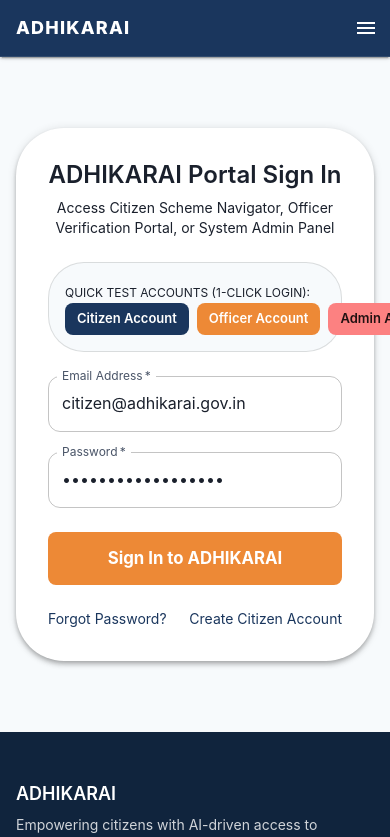
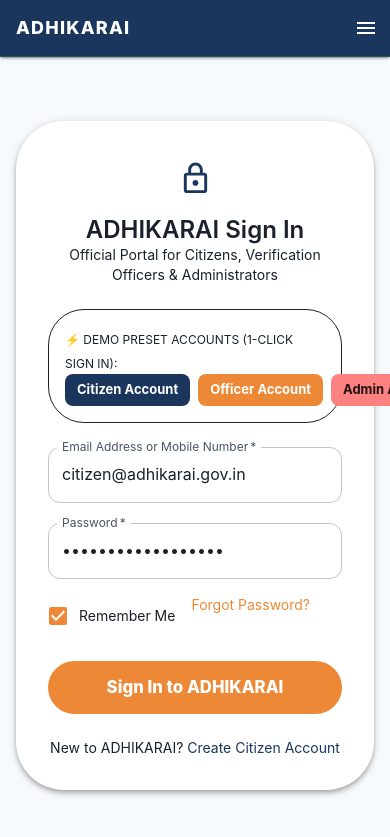
Before and after one commit to JAYASWAROOPA/Adhikarai_project, a React app in the folder Frontend/: page /login in a window 390 px wide. Shown: the top 837 px of the page. Built offline with nearby package versions, Linux system fonts and the light colour scheme; the HTML template or start-up script is replaced by a standard one.

Commit message:
feat(step-4): strengthen Auth flow with email/mobile login, password visibility toggle, remember me, and session persistence

```diff
--- a/Frontend/src/pages/LoginPage.jsx
+++ b/Frontend/src/pages/LoginPage.jsx
@@ -1,6 +1,25 @@
 import React, { useState } from 'react';
-import { Box, Typography, Container, TextField, Button, Paper, Link as MuiLink, Alert, Stack, Chip } from '@mui/material';
+import {
+  Box,
+  Typography,
+  Container,
+  TextField,
+  Button,
+  Paper,
+  Link as MuiLink,
+  Alert,
+  Stack,
+  Chip,
+  IconButton,
+  InputAdornment,
+  FormControlLabel,
+  Checkbox
+} from '@mui/material';
 import { Link, useNavigate } from 'react-router-dom';
+import Visibility from '@mui/icons-material/Visibility';
+import VisibilityOff from '@mui/icons-material/VisibilityOff';
+import SecurityIcon from '@mui/icons-material/Security';
+import LockOutlinedIcon from '@mui/icons-material/LockOutlined';
 import { useAuthStore } from '../store/useAuthStore';
 import { DEFAULT_USERS, ROLES } from '../constants/roles';
 
@@ -9,27 +28,43 @@ const LoginPage = () => {
   const login = useAuthStore((state) => state.login);
   const switchRole = useAuthStore((state) => state.switchRole);
 
-  const [email, setEmail] = useState('citizen@adhikarai.gov.in');
+  const [identifier, setIdentifier] = useState('citizen@adhikarai.gov.in'); // Accepts Email or Mobile
   const [password, setPassword] = useState('Citizen@2026#Apply');
+  const [showPassword, setShowPassword] = useState(false);
+  const [rememberMe, setRememberMe] = useState(true);
+  const [errorMsg, setErrorMsg] = useState('');
 
   const handleLogin = (e) => {
     e.preventDefault();
-    if (email.includes('admin')) {
-      switchRole(ROLES.ADMIN);
-      navigate('/admin');
-    } else if (email.includes('officer')) {
-      switchRole(ROLES.OFFICER);
-      navigate('/officer');
-    } else {
-      switchRole(ROLES.CITIZEN);
-      navigate('/dashboard');
+    setErrorMsg('');
+
+    if (!identifier.trim() || !password.trim()) {
+      setErrorMsg('Please enter both Email/Mobile and Password.');
+      return;
     }
+
+    const val = identifier.toLowerCase();
+    let targetRole = ROLES.CITIZEN;
+    let targetPath = '/dashboard';
+
+    if (val.includes('admin')) {
+      targetRole = ROLES.ADMIN;
+      targetPath = '/admin';
+    } else if (val.includes('officer')) {
+      targetRole = ROLES.OFFICER;
+      targetPath = '/officer';
+    }
+
+    login(identifier, password);
+    switchRole(targetRole);
+    navigate(targetPath);
   };
 
   const handleQuickLogin = (roleKey) => {
     const user = DEFAULT_USERS[roleKey];
-    setEmail(user.email);
+    setIdentifier(user.email);
     setPassword(user.password);
+    login(user.email, user.password);
     switchRole(roleKey);
     if (roleKey === 'admin') navigate('/admin');
     else if (roleKey === 'officer') navigate('/officer');
@@ -37,62 +72,106 @@ const LoginPage = () => {
   };
 
   return (
-    <Box sx={{ py: 8, display: 'flex', alignItems: 'center', minHeight: '80vh' }}>
+    <Box sx={{ py: 8, display: 'flex', alignItems: 'center', minHeight: '80vh', bgcolor: 'background.default' }}>
       <Container maxWidth="sm">
         <Paper elevation={4} sx={{ p: 4, borderRadius: 4 }}>
-          <Typography variant="h4" align="center" color="primary.main" gutterBottom fontWeight="bold">
-            ADHIKARAI Portal Sign In
-          </Typography>
-          <Typography variant="body2" align="center" color="text.secondary" sx={{ mb: 3 }}>
-            Access Citizen Scheme Navigator, Officer Verification Portal, or System Admin Panel
-          </Typography>
+          <Box sx={{ textCenter: 'center', mb: 3, textAlign: 'center' }}>
+            <Box sx={{ width: 50, height: 50, borderRadius: '50%', bgcolor: 'primary.50', color: 'primary.main', display: 'flex', alignItems: 'center', justifyContent: 'center', mx: 'auto', mb: 1.5 }}>
+              <LockOutlinedIcon fontSize="large" />
+            </Box>
+            <Typography variant="h4" color="primary.main" fontWeight="bold">
+              ADHIKARAI Sign In
+            </Typography>
+            <Typography variant="body2" color="text.secondary">
+              Official Portal for Citizens, Verification Officers & Administrators
+            </Typography>
+          </Box>
 
-          {/* Quick Demo Login Preset Buttons */}
-          <Paper elevation={0} sx={{ p: 2, mb: 3, bgcolor: 'background.default', borderRadius: 3, border: '1px solid', borderColor: 'divider' }}>
-            <Typography variant="caption" fontWeight="bold" color="text.secondary" display="block" sx={{ mb: 1, textAlign: 'center' }}>
-              QUICK TEST ACCOUNTS (1-CLICK LOGIN):
+          {/* Quick Demo Preset Account Chips */}
+          <Paper elevation={0} sx={{ p: 2, mb: 3, bgcolor: 'primary.50', borderRadius: 3, border: '1px solid', borderColor: 'primary.100' }}>
+            <Typography variant="caption" fontWeight="bold" color="primary.main" display="block" sx={{ mb: 1, textAlign: 'center' }}>
+              ⚡ DEMO PRESET ACCOUNTS (1-CLICK SIGN IN):
             </Typography>
             <Stack direction="row" spacing={1} justifyContent="center">
-              <Chip label="Citizen Account" color="primary" onClick={() => handleQuickLogin('citizen')} clickable />
-              <Chip label="Officer Account" color="secondary" onClick={() => handleQuickLogin('officer')} clickable />
-              <Chip label="Admin Account" color="error" onClick={() => handleQuickLogin('admin')} clickable />
+              <Chip label="Citizen Account" color="primary" onClick={() => handleQuickLogin('citizen')} clickable sx={{ fontWeight: 'bold' }} />
+              <Chip label="Officer Account" color="secondary" onClick={() => handleQuickLogin('officer')} clickable sx={{ fontWeight: 'bold' }} />
+              <Chip label="Admin Account" color="error" onClick={() => handleQuickLogin('admin')} clickable sx={{ fontWeight: 'bold' }} />
             </Stack>
           </Paper>
+
+          {errorMsg && (
+            <Alert severity="error" sx={{ mb: 2.5, borderRadius: 2 }}>
+              {errorMsg}
+            </Alert>
+          )}
 
           <form onSubmit={handleLogin}>
             <TextField
               fullWidth
-              label="Email Address"
-              type="email"
+              label="Email Address or Mobile Number"
               variant="outlined"
-              value={email}
-              onChange={(e) => setEmail(e.target.value)}
+              value={identifier}
+              onChange={(e) => setIdentifier(e.target.value)}
               sx={{ mb: 2.5 }}
+              placeholder="e.g. citizen@adhikarai.gov.in or 9876543210"
               required
             />
+
             <TextField
               fullWidth
               label="Password"
-              type="password"
+              type={showPassword ? 'text' : 'password'}
               variant="outlined"
               value={password}
               onChange={(e) => setPassword(e.target.value)}
-              sx={{ mb: 3 }}
+              sx={{ mb: 2 }}
               required
+              InputProps={{
+                endAdornment: (
+                  <InputAdornment position="end">
+                    <IconButton onClick={() => setShowPassword(!showPassword)} edge="end">
+                      {showPassword ? <VisibilityOff /> : <Visibility />}
+                    </IconButton>
+                  </InputAdornment>
+                )
+              }}
             />
 
-            <Button variant="contained" color="secondary" size="large" fullWidth type="submit" sx={{ py: 1.5, fontSize: '1.05rem', fontWeight: 'bold' }}>
+            <Stack direction="row" justifyContent="space-between" alignItems="center" sx={{ mb: 3 }}>
+              <FormControlLabel
+                control={
+                  <Checkbox
+                    checked={rememberMe}
+                    onChange={(e) => setRememberMe(e.target.checked)}
+                    color="secondary"
+                  />
+                }
+                label={<Typography variant="body2">Remember Me</Typography>}
+              />
+              <MuiLink component={Link} to="/forgot-password" variant="body2" underline="hover" color="secondary">
+                Forgot Password?
+              </MuiLink>
+            </Stack>
+
+            <Button
+              variant="contained"
+              color="secondary"
+              size="large"
+              fullWidth
+              type="submit"
+              sx={{ py: 1.5, fontSize: '1.05rem', fontWeight: 800, borderRadius: 3 }}
+            >
               Sign In to ADHIKARAI
             </Button>
           </form>
 
-          <Box sx={{ display: 'flex', justifyContent: 'space-between', mt: 3 }}>
-            <MuiLink component={Link} to="/forgot-password" variant="body2" underline="hover">
-              Forgot Password?
-            </MuiLink>
-            <MuiLink component={Link} to="/signup" variant="body2" underline="hover">
-              Create Citizen Account
-            </MuiLink>
+          <Box sx={{ textAlign: 'center', mt: 3 }}>
+            <Typography variant="body2" color="text.secondary">
+              New to ADHIKARAI?{' '}
+              <MuiLink component={Link} to="/signup" fontWeight="bold" color="primary.main" underline="hover">
+                Create Citizen Account
+              </MuiLink>
+            </Typography>
           </Box>
         </Paper>
       </Container>
```
